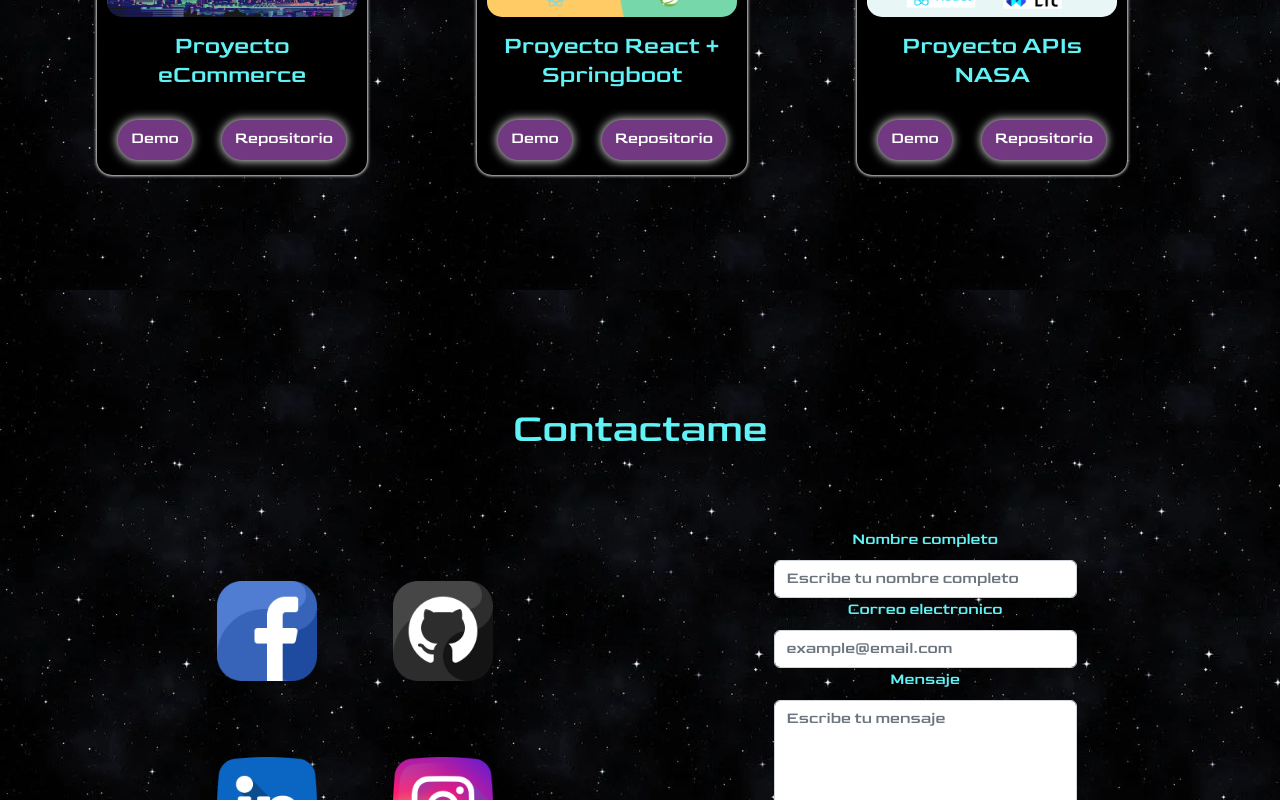
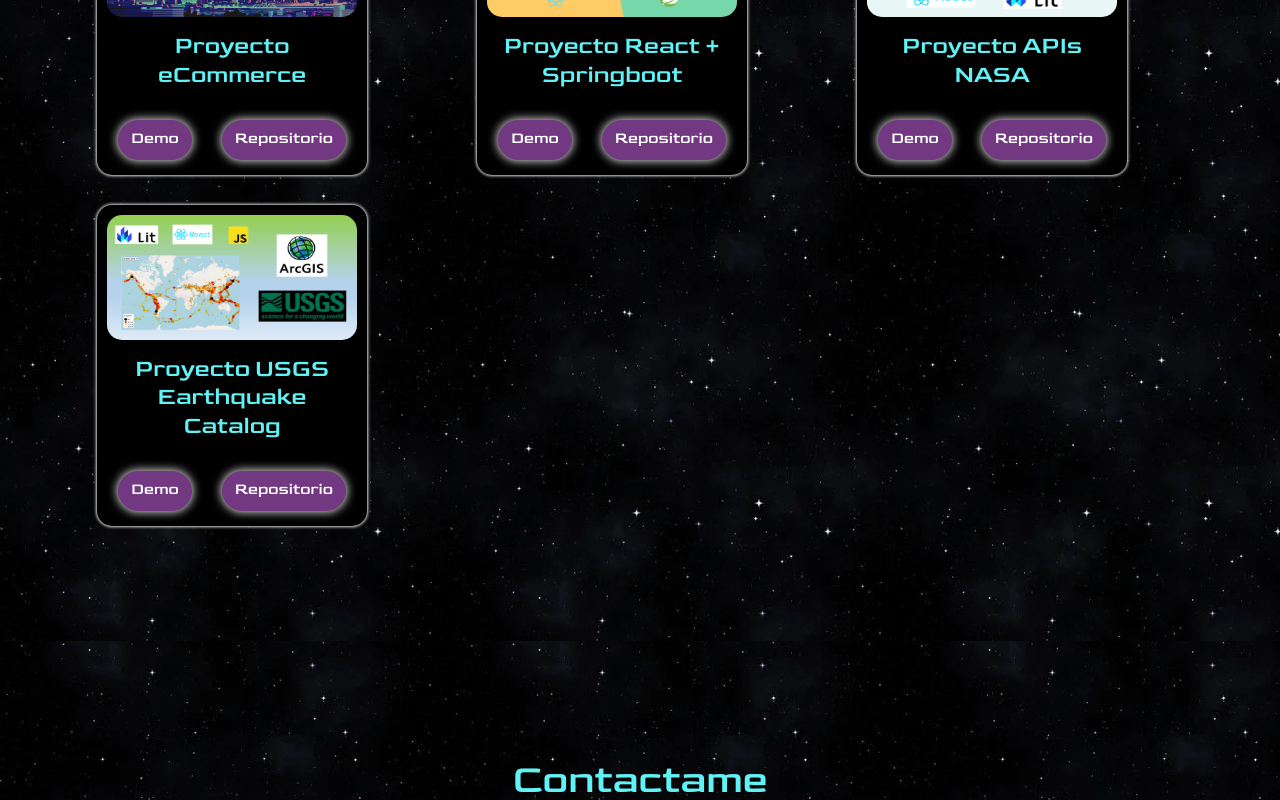
Before and after one commit to ArturoCarmona/PortafolioWeb, a React (Create React App) app: page / in a window 1280 px wide. Shown: the part 1894-2694 px from the top of the page. Built offline with nearby package versions, Linux system fonts and the light colour scheme.

Commit message:
Upload: new project tarjet and new descriptions.

```diff
--- a/src/components/Projects.jsx
+++ b/src/components/Projects.jsx
@@ -5,12 +5,14 @@ import { Container, Row, Col, Collapse, Button } from "react-bootstrap";
 import geekmitive from "../assets/img/geekmitive.jpg";
 import reactSpringboot from "../assets/img/react-springboot.png";
 import apiNASA from "../assets/img/apis-nasa.png";
+import earthquakeImg from "../assets/img/earthquake-catalog.png";
 
 const Projects = () => {
   const { theme } = useTheme();
   const [open, setOpen] = useState(false);
   const [open2, setOpen2] = useState(false);
   const [open3, setOpen3] = useState(false);
+  const [open4, setOpen4] = useState(false);
 
   return (
     <div className={`projects ${theme}`} id="projects">
@@ -25,8 +27,15 @@ const Projects = () => {
               </h4>
               <Collapse in={open}>
                 <div className={`colapse-text-${theme}`}>
-                  eCommerce "Geekmitive", donde participe de manera activa en el
-                  desarrollo frontend y backend.
+                  ¡Bienvenidos a la presentación de eCommerce 'Geekmitive'!
+                  Durante este proyecto, tuve un papel activo en el desarrollo
+                  del frontend, utilizando tecnologías como HTML5, CSS3,
+                  Javascript y Bootstrap. Además, contribuí al desarrollo del
+                  backend utilizando Java y Spring Boot, y me encargué de
+                  gestionar las bases de datos utilizando MySQL. A lo largo de
+                  este proceso, pude aplicar mis habilidades técnicas y mi
+                  conocimiento en el desarrollo de aplicaciones web para crear
+                  una experiencia de compra fluida y atractiva en 'Geekmitive'.
                 </div>
               </Collapse>
               <div className="buttons-project">
@@ -57,9 +66,11 @@ const Projects = () => {
               </h4>
               <Collapse in={open2}>
                 <div className={`colapse-text-${theme}`}>
-                  Demostración de desarrollo full stack. Utilizando el framework
-                  React en el frontend y haciendo uso de API Rest en backend con
-                  springboot y MySQL.
+                  Implementación de desarrollo full stack. En este proyecto,
+                  utilicé el poderoso framework React en el frontend para crear
+                  una interfaz de usuario moderna y dinámica. Además, en el
+                  backend, empleé una arquitectura basada en API Rest utilizando
+                  Java, Spring Boot y una base de datos MySQL.
                 </div>
               </Collapse>
               <div className="buttons-project">
@@ -90,9 +101,16 @@ const Projects = () => {
               </h4>
               <Collapse in={open3}>
                 <div className={`colapse-text-${theme}`}>
-                  Implementación de APIs proporcionadas por la NASA, elaborando
-                  componentes web mediante la libreria Lit-element. Además de
-                  HTML, CSS, Javascript y el framework React.
+                  Implementación de APIs proporcionadas por la NASA. Utilizando
+                  una combinación de tecnologías, como la librería Lit-element,
+                  HTML, CSS, JavaScript y el framework React, desarrollé
+                  componentes web de vanguardia. Durante la implementación,
+                  aproveché al máximo las APIs de la NASA para acceder a datos
+                  fascinantes, como imágenes de la Tierra, información sobre
+                  asteroides, datos astronómicos y mucho más. Utilicé
+                  Lit-element para crear componentes web altamente
+                  personalizables y reutilizables, lo que permitió una
+                  experiencia de usuario fluida y atractiva.
                 </div>
               </Collapse>
               <div className="buttons-project">
@@ -116,6 +134,45 @@ const Projects = () => {
             </div>
           </Col>
         </Row>
+        <Row>
+          <Col sm={6} lg={4} className="col-options">
+            <div className={`card-${theme}`}>
+              <img src={earthquakeImg} className="card-img" alt="img"></img>
+              <h4 className="card-h4" onClick={() => setOpen4(!open4)}>
+                Proyecto USGS Earthquake Catalog
+              </h4>
+              <Collapse in={open3}>
+                <div className={`colapse-text-${theme}`}>
+                  Implementación de un catálogo de terremotos utilizando la API
+                  de la USGS, junto con la API de ArcGIS para visualizar los
+                  mapas correspondientes. En este proyecto, se desarrollaron
+                  componentes web utilizando Lit-element, aprovechando las
+                  capacidades de HTML5, CSS3 y JavaScript. Además, se utilizó el
+                  framework React para presentar de manera eficiente los
+                  componentes web en la interfaz del usuario.
+                </div>
+              </Collapse>
+              <div className="buttons-project">
+                <Button
+                  className={`button-project-${theme}`}
+                  href="https://earthquake-component.netlify.app/"
+                  target={"_blank"}
+                  rel="noreferrer"
+                >
+                  Demo
+                </Button>
+                <Button
+                  className={`button-project-${theme}`}
+                  href="https://github.com/ArturoCarmona/USGS-earthquake"
+                  target={"_blank"}
+                  rel="noreferrer"
+                >
+                  Repositorio
+                </Button>
+              </div>
+            </div>
+          </Col>
+        </Row>
       </Container>
     </div>
   );
```
Also changed, not shown: src/assets/img/earthquake-catalog.png (added).
